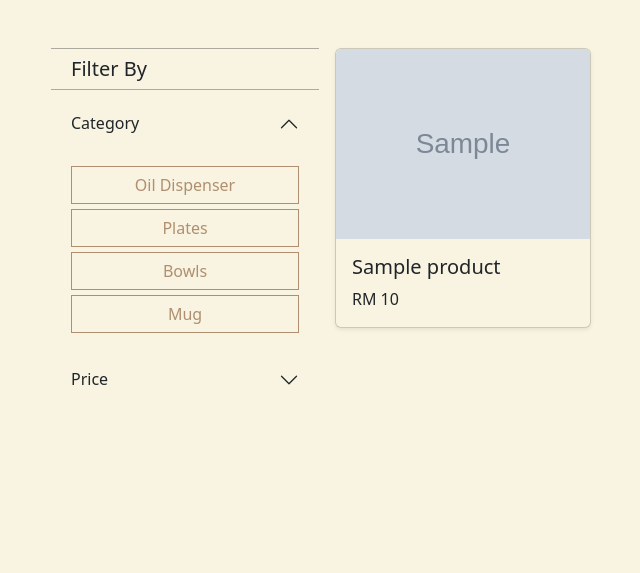
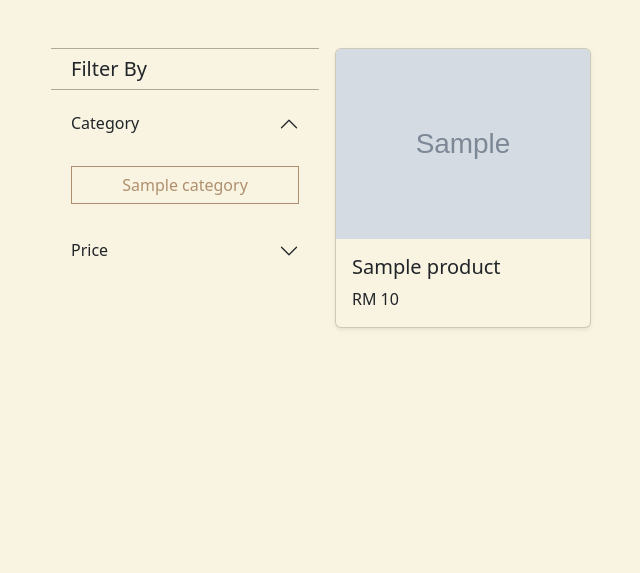
Before and after one commit to Radixactivetea/StarLightARShop, a PHP site: page /shop in a window 1280 px wide. Shown: the part 118-691 px from the top of the page, without its empty margins (47-687 px from the left). Run offline with PHP 8.4, Linux system fonts and the light colour scheme; tables that the repository leaves empty or names only in its code hold one stand-in row (values such as "Sample post"); grey boxes marked "Sample" are stand-in pictures; some libraries are stand-ins or nearby versions.

Commit message:
Shop Database

```diff
--- a/src/controllers/shop.php
+++ b/src/controllers/shop.php
@@ -6,4 +6,7 @@ $db = new Database($config['database']);
 
 $products = $db->query('SELECT * FROM product')->fetchAll();
 
+$category = $db->query('SELECT * FROM category')->fetchAll();
+
+
 require 'src/pages/shop.view.php';
--- a/src/pages/shop.view.php
+++ b/src/pages/shop.view.php
@@ -32,18 +32,14 @@
                         <div class="accordion-body">
                             <div class="btn-group category-checkbox" role="group"
                                 aria-label="Basic checkbox toggle button group">
-                                <input type="checkbox" class="btn-check" id="btncheck1" autocomplete="off">
-                                <label class="btn btn-outline-primary category-btn" for="btncheck1">Oil
-                                    Dispenser</label>
 
-                                <input type="checkbox" class="btn-check" id="btncheck2" autocomplete="off">
-                                <label class="btn btn-outline-primary category-btn" for="btncheck2">Plates</label>
+                                <?php foreach ($category as $category): ?>
+                                    <input type="checkbox" class="btn-check" id="<?= $category['name'] ?>"
+                                        autocomplete="off">
+                                    <label class="btn btn-outline-primary category-btn"
+                                        for="<?= $category['name'] ?>"><?= $category['name'] ?></label>
+                                <?php endforeach ?>
 
-                                <input type="checkbox" class="btn-check" id="btncheck3" autocomplete="off">
-                                <label class="btn btn-outline-primary category-btn" for="btncheck3">Bowls</label>
-
-                                <input type="checkbox" class="btn-check" id="btncheck4" autocomplete="off">
-                                <label class="btn btn-outline-primary category-btn" for="btncheck4">Mug</label>
                             </div>
                         </div>
                     </div>
@@ -72,7 +68,7 @@
                 </div>
             </div>
         </div>
-        <div class="shop-content">
+        <div class="shop-content mb-5">
             <div class="col">
                 <div class="row row-cols-1 row-cols-md-2 row-cols-lg-3 g-4">
 
```
